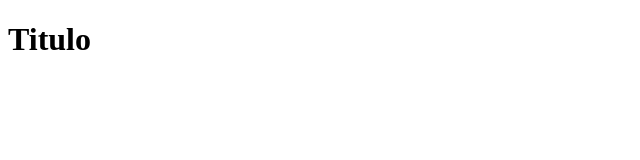
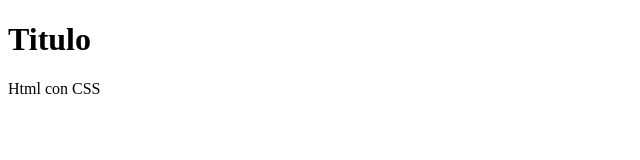
Before and after one commit to IngRoberto-Fernandez/LaVida, a plain HTML site: page index.html in a window 1280 px wide. Shown: the whole page, without its empty margins (0-640 px from the left). Drawn offline with Linux system fonts and the light colour scheme.

Commit message:
nuevoCambio

```diff
--- a/index.html
+++ b/index.html
@@ -8,6 +8,7 @@
 <body>
     <header>
         <h1>Titulo </h1>
+        <p> Html con CSS</p>
     </header>
 </body>
 </html>
```
